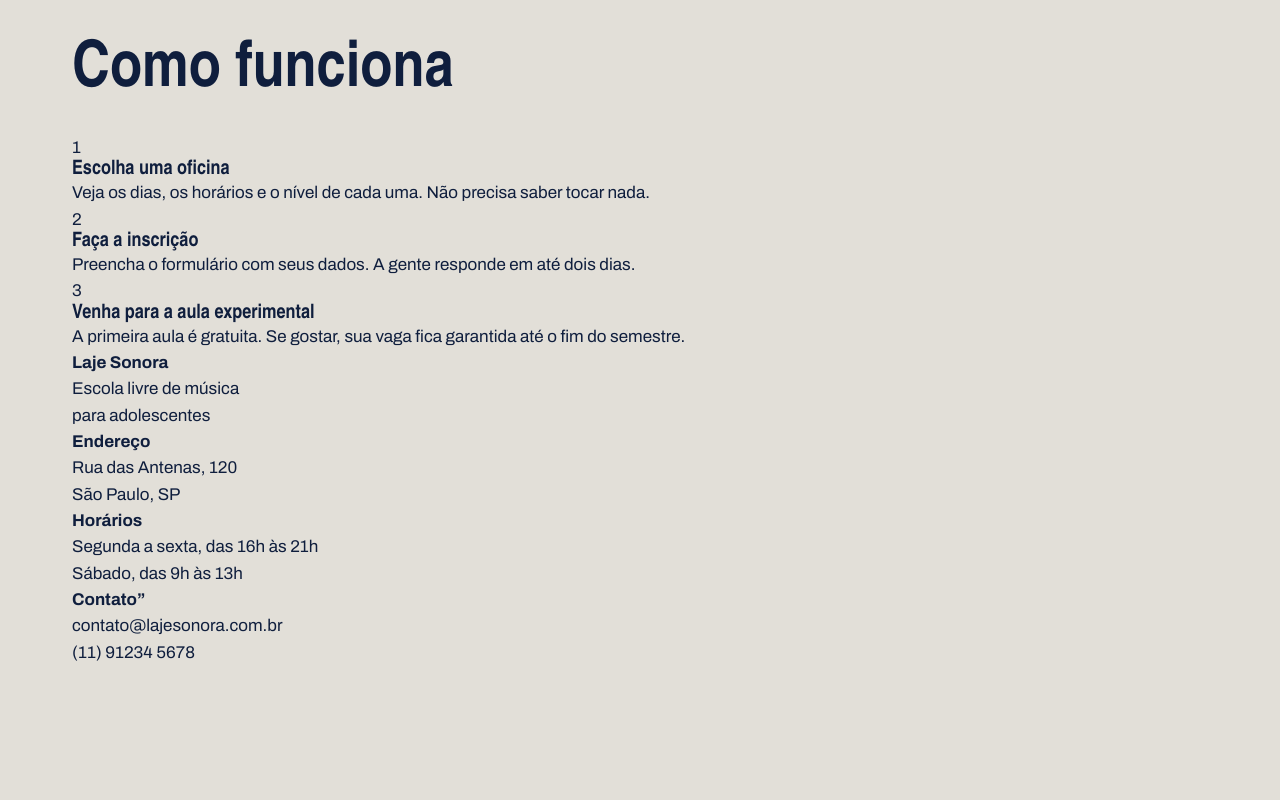
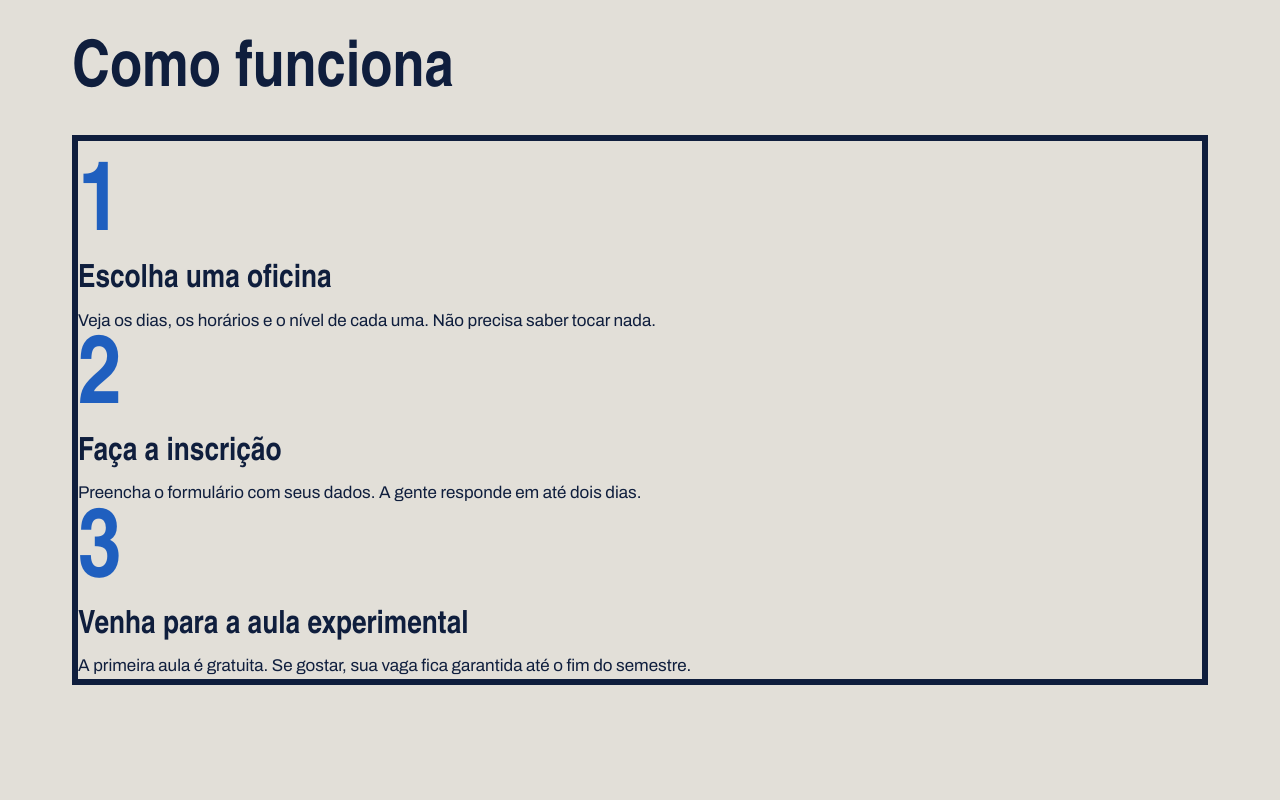
Before and after one commit to frigo55/laje_sonora, a plain HTML site: page index.html in a window 1280 px wide. Shown: the part 1860-2660 px from the top of the page. Before the commit the page ends 2526 px from the top, so only its background shows below. Drawn offline with Linux system fonts and the light colour scheme; a web font is replaced by a local one.

Commit message:
Página inicial pronta

```diff
--- a/index.css
+++ b/index.css
@@ -192,3 +192,50 @@ h1, h2, h3 {
     font-weight: 600;
     font-size: 15px;
 }
+
+.passos {
+    gap: 24px;
+}
+.passo {
+    border: 6px solid var(--tinta);
+    padding-top: 20px;
+    height: 100%;
+}
+
+.passo-numero {
+    font-family: var(--fonte-cartaz);
+    font-size: 96px;
+    font-weight: 900;
+    line-height: 1;
+    color: var(--caixa-dagua);
+}
+
+.passo h3 {
+    font-size: 32px;
+    border-top: 8px;
+    margin-block: 8px 12px;
+}
+
+.rodape  {
+    margin-top: 120px;
+    background-color: var(--tinta);
+    color: var(--concreto);
+    padding-top: 56px;
+    padding-bottom: 56px;
+}
+
+.rodape-colunas {
+    display: flex;
+    gap: 40px;
+}
+
+.rodape-coluna {
+   flex: 1;
+}
+
+.rodape h4 {
+    font-family: var(--fonte-cartaz);
+    font-size: 28px;
+    color: var(--tinta);
+    margin-bottom: 12px;
+}
```
